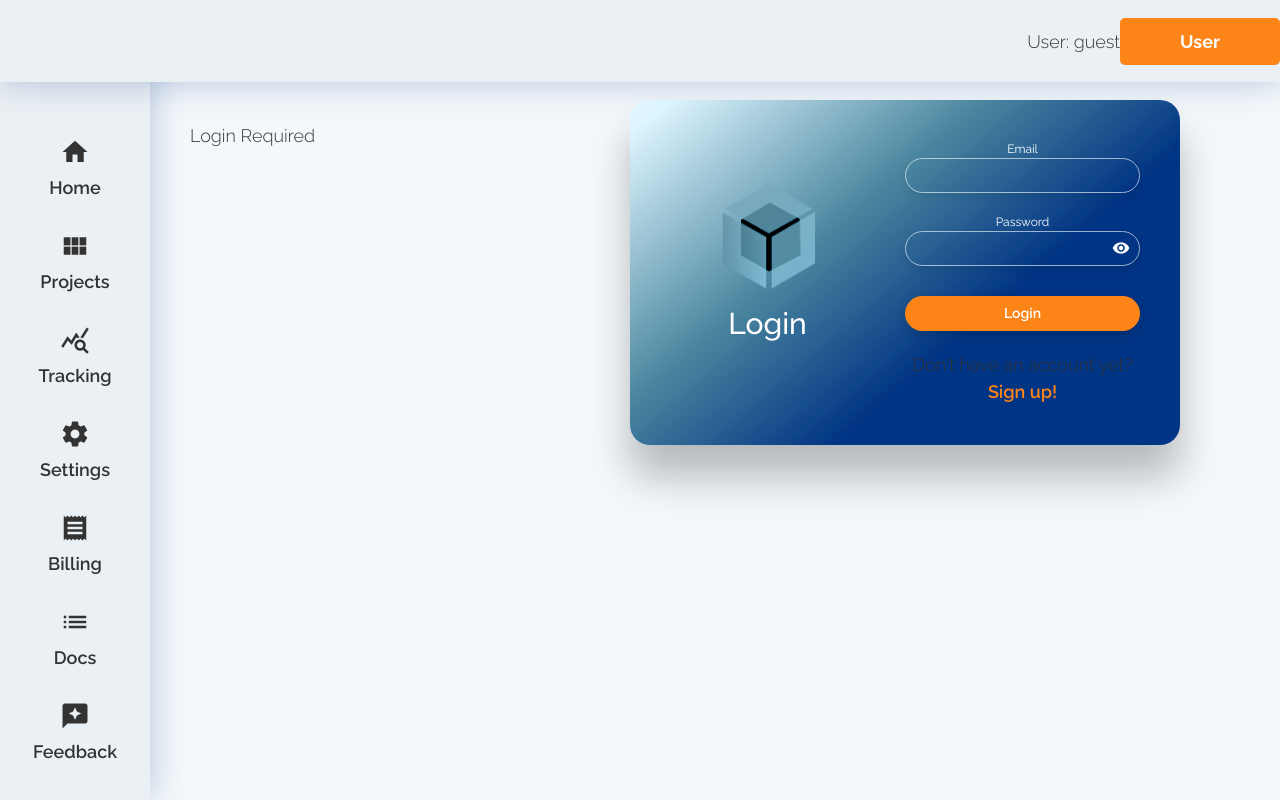
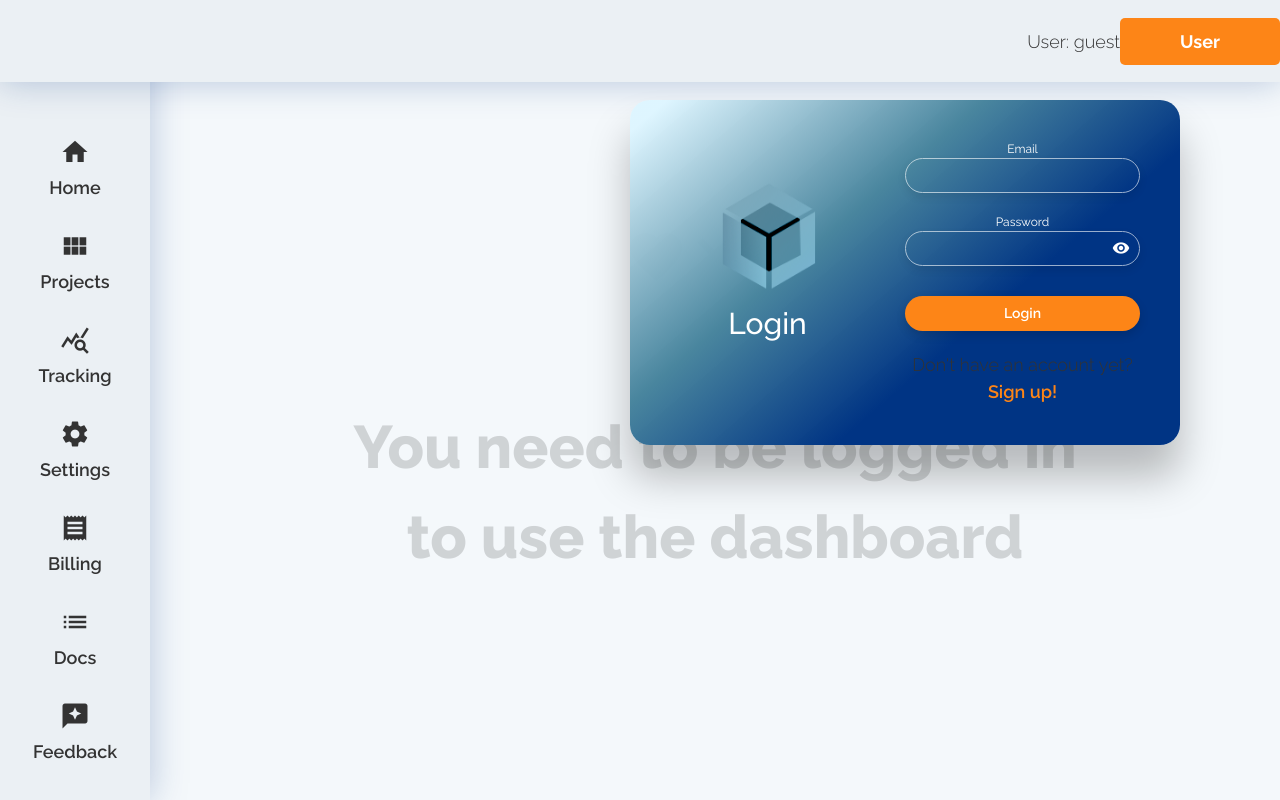
Before and after one commit to r2r23/anyblocks-dashboard-front, a Vue app: page /login in a window 1280 px wide. Built offline with nearby package versions, Linux system fonts and the light colour scheme; a web font is replaced by a local one; what highcharts-vue would draw is missing.

Commit message:
LoginPlease component for all none-home routes

```diff
--- a/src/App.vue
+++ b/src/App.vue
@@ -6,11 +6,11 @@
         <NavigationBar v-show="navVisible"/>
 
         <main :class="{'full-width': !navVisible}">
-            <template v-if="user.id">
+            <template v-if="user.id || $route.name === 'home'">
                 <router-view/>
             </template>
-            <template v-if="!user.id">
-                Login Required
+            <template v-else>
+                <LoginPlease/>
             </template>
         </main>
 
@@ -27,12 +27,13 @@ import {mapGetters} from 'vuex'
 import NavigationBar from '@/components/NavigationBar'
 import NotificationsArea from '@/components/NotificationsArea'
 import TopBar from '@/components/TopBar'
+import LoginPlease from '@/components/LoginPlease'
 // import ModalBox from '@/components/ModalBox'
 
 export default {
     name: 'App',
     components: {
-        TopBar, NavigationBar, NotificationsArea
+        TopBar, NavigationBar, NotificationsArea, LoginPlease
     },
     mounted(){
         this.$store.dispatch('appInit')
@@ -51,7 +52,15 @@ export default {
         toggleNav() {
             this.navVisible = !this.navVisible
         }
-    }
+    },
+    // watch: {
+    //     '$route': {
+    //         deep: true,
+    //         handler(newVal) {
+    //             console.log(newVal)
+    //         }
+    //     }
+    // }
 }
 </script>
 
--- /dev/null
+++ b/src/components/LoginPlease.vue
@@ -0,0 +1,34 @@
+<template>
+    <div class="login-please">
+        <div class="text">
+            <i class="material-icons">favorite</i><i class="material-icons">close</i><i class="material-icons">smart_toy</i><br><br>
+
+            You need to be logged in<br>
+            to use the dashboard
+        </div>
+    </div>
+</template>
+
+<script>
+export default {
+    name: 'LoginPlease'
+}
+</script>
+
+<style scoped>
+
+.login-please {
+    width: 100%;
+    height: 70vh;
+    display: grid;
+    place-items: center;
+    text-align: center;
+}
+
+.text, i {
+    font-size: 60px;
+    font-weight: 800;
+    color: rgba(0, 0, 0, .15);
+}
+
+</style>
--- a/src/components/NotificationsArea.vue
+++ b/src/components/NotificationsArea.vue
@@ -1,8 +1,9 @@
 <template>
     <div class="notifications">
-        <div class="notification" v-for="notification in notifications" :key="notification.id">
-            <NotificationToast :id="notification.id" :text="notification.text" :type="notification.type" @cross-clicked="remove" />
-        </div>
+        <NotificationToast v-for="notification in notifications" :key="notification.id"
+                           :id="notification.id" :text="notification.text" :type="notification.type"
+                           @cross-clicked="remove"
+        />
     </div>
 </template>
 
--- a/src/views/HomeView.vue
+++ b/src/views/HomeView.vue
@@ -2,7 +2,7 @@
     <div>
         <h2>Home /</h2>
         <div v-if="!user.id">
-            You need to be logged in to use the dashboard.
+            This is our dashboard. There's some open information here but the rest is for authorized only.
         </div>
         <div class="test">Str in store is <b>{{ str }}</b> <a @click="newRandName">change</a></div>
         <div>state.getters.user:</div>
```
